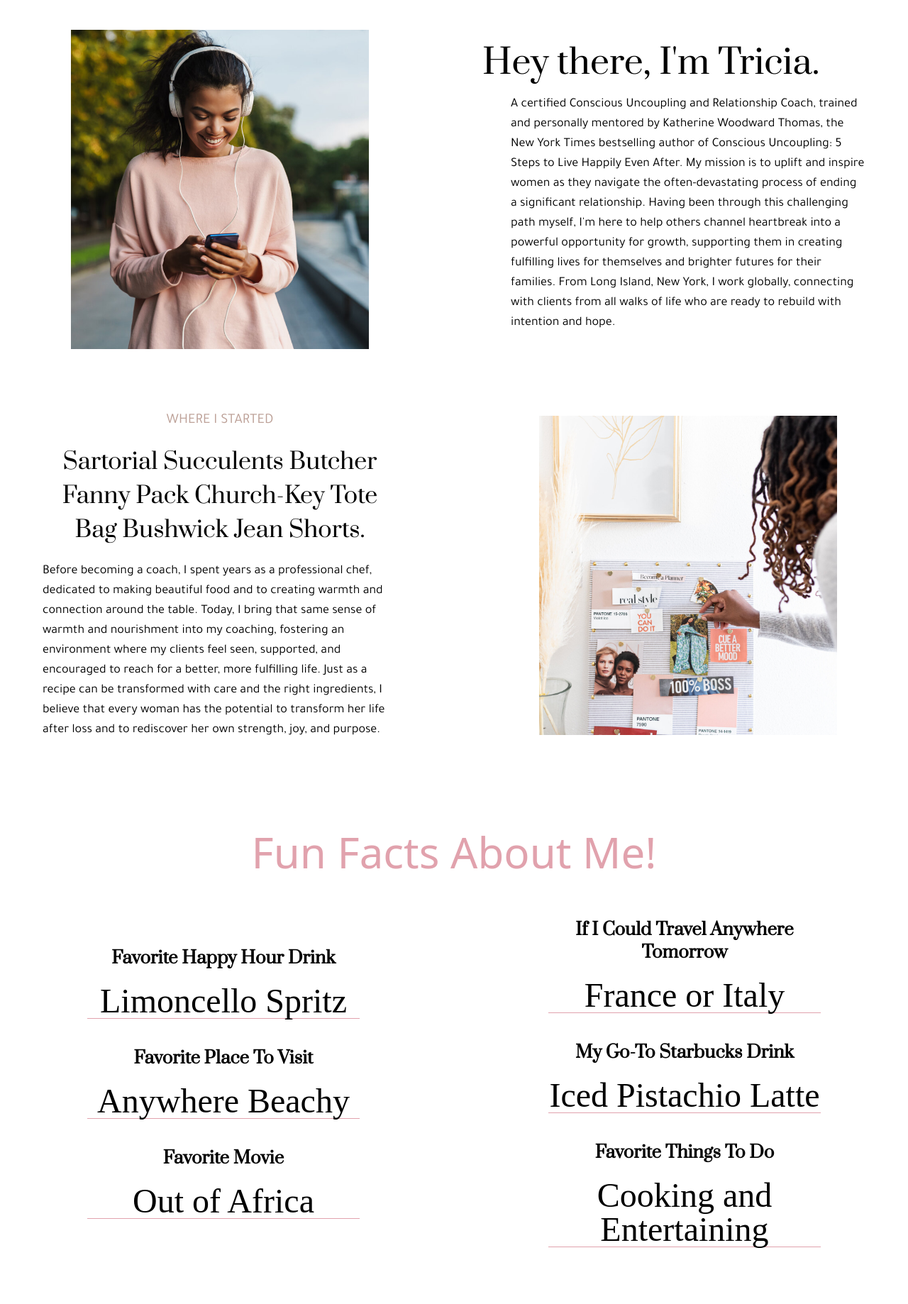
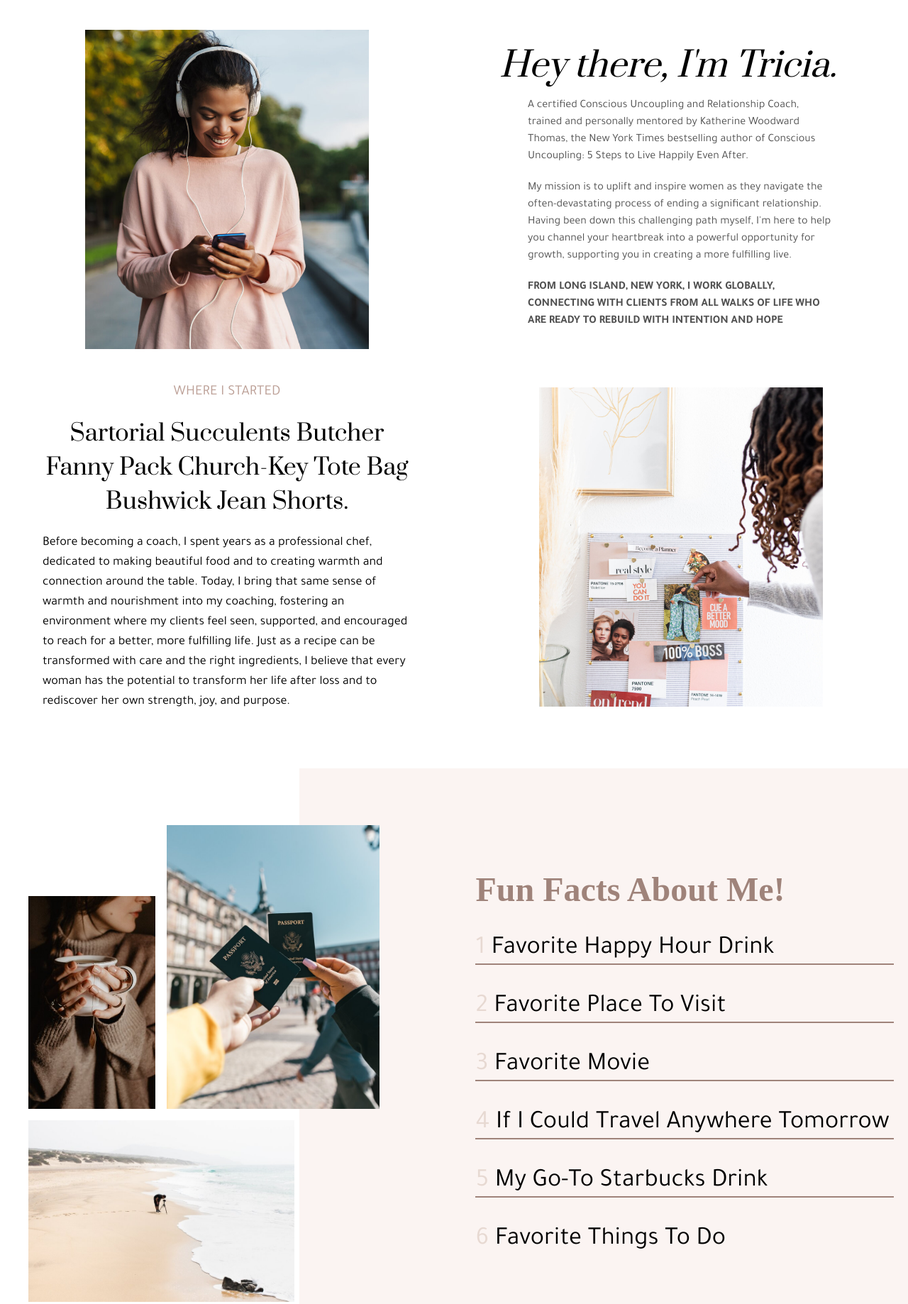
Before and after one commit to starks97/coach-tricia, an Astro site: page /about in a window 1280 px wide. Shown: the part 900-2738 px from the top of the page at 71% size. Built offline with nearby package versions, Linux system fonts and the light colour scheme; Astro itself is replaced by a stand-in of ours; a web font is replaced by a local one; what tailwindcss-animated would draw is missing.

Commit message:
design on about again

```diff
--- a/src/components/about/FunFacts.astro
+++ b/src/components/about/FunFacts.astro
@@ -1,40 +1,48 @@
 ---
+import Gallery from "./Gallery.astro"
+
 import data from "../../data.json"
 
 const funFacts = data["about"]["fun-facts"]
 ---
 
-<div class="container mx-auto my-32 h-auto">
-	<h1 class="flex w-full flex-col items-center justify-center text-center text-6xl text-hero_color">
+<div class="box mx-auto mt-20 h-auto py-10">
+	<div class="mx-auto grid h-auto grid-cols-1 justify-items-center">
+		<div
+			class="flex scale-100 flex-col-reverse items-center justify-center space-y-10 tablet:flex-row tablet:space-y-0"
+		>
+			<Gallery />
+			<div
+				class="flex h-auto w-full flex-col items-center justify-center bg-[#fbf4f2] px-5 py-8 tablet:bg-none"
+			>
+				<h1
+					class="mb-10 w-full text-center font-blackstone text-5xl font-bold text-[#9f837a] tablet:text-start"
+				>
 					Fun Facts About Me!
 				</h1>
-	<div class="mt-16 grid grid-cols-1 items-center justify-items-center gap-5 tablet:grid-cols-2">
-		{/* Column 1: First Half */}
-		<ul class="mx:auto w-full max-w-sm space-y-10">
+
+				<ul class="w-full space-y-10">
 					{
-				funFacts.slice(0, Math.ceil(funFacts.length / 2)).map((value, index) => (
-					<li class="space-y-5">
-						<h3 class="text-center font-prata text-2xl font-semibold">{value.title}</h3>
-						<p class="w-full border-b border-hero_color text-center font-blackstone text-5xl">
-							{value.description}
-						</p>
-					</li>
-				))
-			}
-		</ul>
-
-		{/* Column 2: Second Half */}
-		<ul class="mx:auto w-full max-w-sm space-y-10">
-			{
-				funFacts.slice(Math.ceil(funFacts.length / 2)).map((value, index) => (
-					<li class="space-y-5">
-						<h3 class="text-center font-prata text-2xl font-semibold">{value.title}</h3>
-						<p class="border-b border-hero_color text-center font-blackstone text-5xl">
-							{value.description}
-						</p>
+						funFacts.map((item, index) => (
+							<li class="text-black w-full border-b-2 border-[#9f837a] text-center font-tajawal text-4xl last:border-0 tablet:text-start">
+								<span class="text-[#e7d9d2]">{index + 1} </span>
+								{item.title}
 							</li>
 						))
 					}
 				</ul>
 			</div>
 		</div>
+	</div>
+</div>
+
+<style>
+	.box {
+		background: linear-gradient(to left, #fbf4f2 67%, #ffff 67%);
+	}
+	@media (max-width: 768px) {
+		.box {
+			background: white;
+		}
+	}
+</style>
--- /dev/null
+++ b/src/components/about/Gallery.astro
@@ -0,0 +1,24 @@
+---
+
+---
+
+<div class="grid w-full grid-cols-3 items-end justify-center gap-4 p-10">
+	<div class="">
+		<img
+			src="/images/coffee.jpg"
+			alt="gallery image"
+			class="object-cover tablet:h-[200px] tablet:w-[200px] laptop:h-[300px] laptop:w-[200px]"
+		/>
+	</div>
+	<div class="col-span-2">
+		<img
+			src="/images/travel.jpg"
+			alt="gallery image"
+			class="object-cover tablet:h-[300px] tablet:w-[200px] laptop:h-[400px] laptop:w-[300px]"
+		/>
+	</div>
+	<div class="col-span-2">
+		<img src="/images/beach.jpg" alt="gallery image" class="h-64 w-full object-cover" />
+	</div>
+	<div></div>
+</div>
--- a/src/components/about/Story.astro
+++ b/src/components/about/Story.astro
@@ -1,27 +1,47 @@
 ---
-import data from "../../data.json";
+import data from "../../data.json"
 
-const story = data["about"].story;
-
+const story = data["about"].story
 ---
 
 <div class="container mx-auto mt-24 px-5">
-    <div class="grid grid-cols-1 grid-rows-1 laptop:grid-cols-2 laptop:grid-rows-2 justify-items-center items-center gap-20 h-full">
+	<div
+		class="grid h-full grid-cols-1 grid-rows-1 items-center justify-items-center gap-10 laptop:grid-cols-2 laptop:grid-rows-2"
+	>
 		<div>
-            <img src={story["first"].image} alt="hero" class="w-[400px] h-96 laptop:w-[420px] laptop:h-[450px] object-cover" />
+			<img
+				src={story["first"].image}
+				alt="hero"
+				class="h-96 w-[400px] object-cover laptop:h-[450px] laptop:w-[400px]"
+			/>
 		</div>
-        <div class="space-y-5 ">
-            <h1 class="font-prata text-5xl text-center laptop:text-left">{story["first"].title}</h1>
-            <p class="text-lg font-tajawal text-left px-10 ">{story["first"].content}</p>
+		<div class="mx-auto w-full space-y-5 tablet:max-w-lg">
+			<h1 class="text-center font-prata text-5xl laptop:text-left">
+				<i class="font-italic">{story["first"].title}</i>
+			</h1>
+			<p class="px-10 text-left font-tajawal text-[16px] text-[#515151]">
+				{story["first"].content.first}
+			</p>
+			<p class="px-10 text-left font-tajawal text-[16px] text-[#515151]">
+				{story["first"].content.second}
+			</p>
+			<p class="px-10 text-left font-tajawal text-[16px] font-bold uppercase text-[#515151]">
+				{story["first"].content.third}
+			</p>
 		</div>
-        <div class="space-y-5 px-0 tablet:px-10 order-2 laptop:order-1">
-            <h1 class="font-tajawal text-xl text-center font-normal text-hero_color2 uppercase">{story["second"].title}</h1>
-            <h4 class="font-prata text-about_subtitle text-center ">{story["second"].description}</h4>
-            <p class="text-center laptop:text-left text-lg font-tajawal ">{story["second"].content}</p>
+		<div class="order-2 space-y-5 px-0 tablet:px-10 laptop:order-1">
+			<h1 class="text-center font-tajawal text-xl font-normal uppercase text-hero_color2">
+				{story["second"].title}
+			</h1>
+			<h4 class="text-center font-prata text-about_subtitle">{story["second"].description}</h4>
+			<p class="text-center font-tajawal text-lg laptop:text-left">{story["second"].content}</p>
 		</div>
 		<div class="order-1 laptop:order-2">
-            <img src={story["second"].image} alt="hero" class="w-[400px] h-96 laptop:w-[420px] laptop:h-[450px] object-cover" />
-        </div>
-
+			<img
+				src={story["second"].image}
+				alt="hero"
+				class="h-96 w-[400px] object-cover laptop:h-[450px] laptop:w-[400px]"
+			/>
 		</div>
 	</div>
+</div>
--- a/src/components/coaching/Hero.astro
+++ b/src/components/coaching/Hero.astro
@@ -22,11 +22,13 @@ const image = data.coaching["hero"].image
 				<p
 					class="text-center font-tajawal text-2xl tablet:text-left tablet:text-3xl laptop:text-4xl"
 				>
-					You, my friend, have come to the right place. Let's change your life for the better.
+					You’ve come to the right place and I’m glad you’re here. Let’s change your life for the
+					better.
 				</p>
 				<p class="text:xl text-center font-tajawal tablet:text-left laptop:text-2xl">
-					Here you can talk about how your prospective client will benefit from working with you and
-					just how much you understand and can related to their pain point.
+					We’ll spend an hour once a week for ten weeks in a private one-on-one session learning how
+					to live your happy <span class="font-tajawal font-bold"> even</span> after life and exploring
+					new beginnings.
 				</p>
 			</div>
 		</div>
--- a/src/components/coaching/Steps.astro
+++ b/src/components/coaching/Steps.astro
@@ -21,7 +21,7 @@ const steps = data.coaching["description"]
 		<h5
 			class="text-center font-tajawal text-lg font-thin uppercase leading-9 tablet:text-xl tablet:normal-case"
 		>
-			A powerful 10-Week Course, the 5-Steps of Conscious Uncoupling, offers you the roadmap for how
+			A powerful 10-Week Course, the 5 Steps of my Conscious Uncoupling Coaching Program, offers you the roadmap for how
 			to turn the pain of your breakup into a genuine opportunity to recreate your life in a bigger
 			and better way. This deeply personal approach will guide you through the devastating storm of
 			the loss of love to finding emotional freedom, reclaiming your power and finally to getting
@@ -57,7 +57,7 @@ const steps = data.coaching["description"]
 								{item.title}
 							</h3>
 
-							<p class="text-gray-700 text-lg tablet:text-[12px] leading-[20px] laptop:text-xl mx-auto mt-5 tablet:max-w-sm text-center font-tajawal tablet:text-left">
+							<p class="text-gray-700 text-lg tablet:text-[1.20rem] leading-[22px] laptop:text-xl mx-auto mt-5 tablet:max-w-sm text-center font-tajawal tablet:text-left">
 								{item.description}
 							</p>
 						</div>
--- a/src/data.json
+++ b/src/data.json
@@ -131,7 +131,11 @@
     "story": {
       "first": {
         "title": "Hey there, I'm Tricia.",
-        "content": "A certified Conscious Uncoupling and Relationship Coach, trained and personally mentored by Katherine Woodward Thomas, the New York Times bestselling author of Conscious Uncoupling: 5 Steps to Live Happily Even After. My mission is to uplift and inspire women as they navigate the often-devastating process of ending a significant relationship. Having been through this challenging path myself, I'm here to help others channel heartbreak into a powerful opportunity for growth, supporting them in creating fulfilling lives for themselves and brighter futures for their families. From Long Island, New York, I work globally, connecting with clients from all walks of life who are ready to rebuild with intention and hope.",
+        "content": {
+          "first": "A certified Conscious Uncoupling and Relationship Coach, trained and personally mentored by Katherine Woodward Thomas, the New York Times bestselling author of Conscious Uncoupling: 5 Steps to Live Happily Even After.",
+          "second": " My mission is to uplift and inspire women as they navigate the often-devastating process of ending a significant relationship. Having been down this challenging path myself, I'm here to help you channel your heartbreak into a powerful opportunity for growth, supporting you in creating a more fulfilling live.",
+          "third": " From Long Island, New York, I work globally, connecting with clients from all walks of life who are ready to rebuild with intention and hope"
+        },
         "image": "/images/story1.jpg"
       },
       "second": {
```
Also changed, not shown: public/images/beach.jpg (added), public/images/coffee.jpg (added), public/images/travel.jpg (added). Lines whose indentation alone changed are shown as unchanged.
